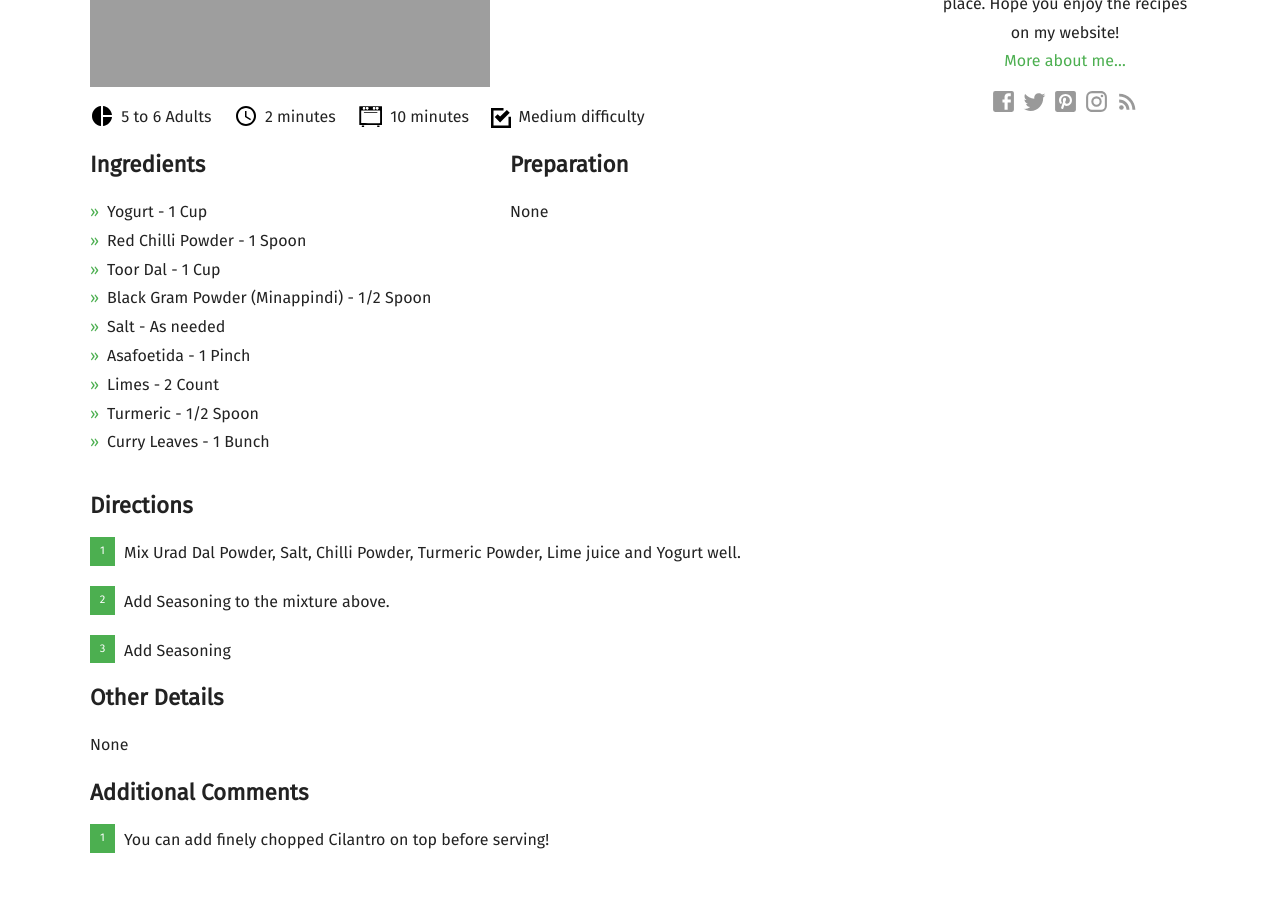
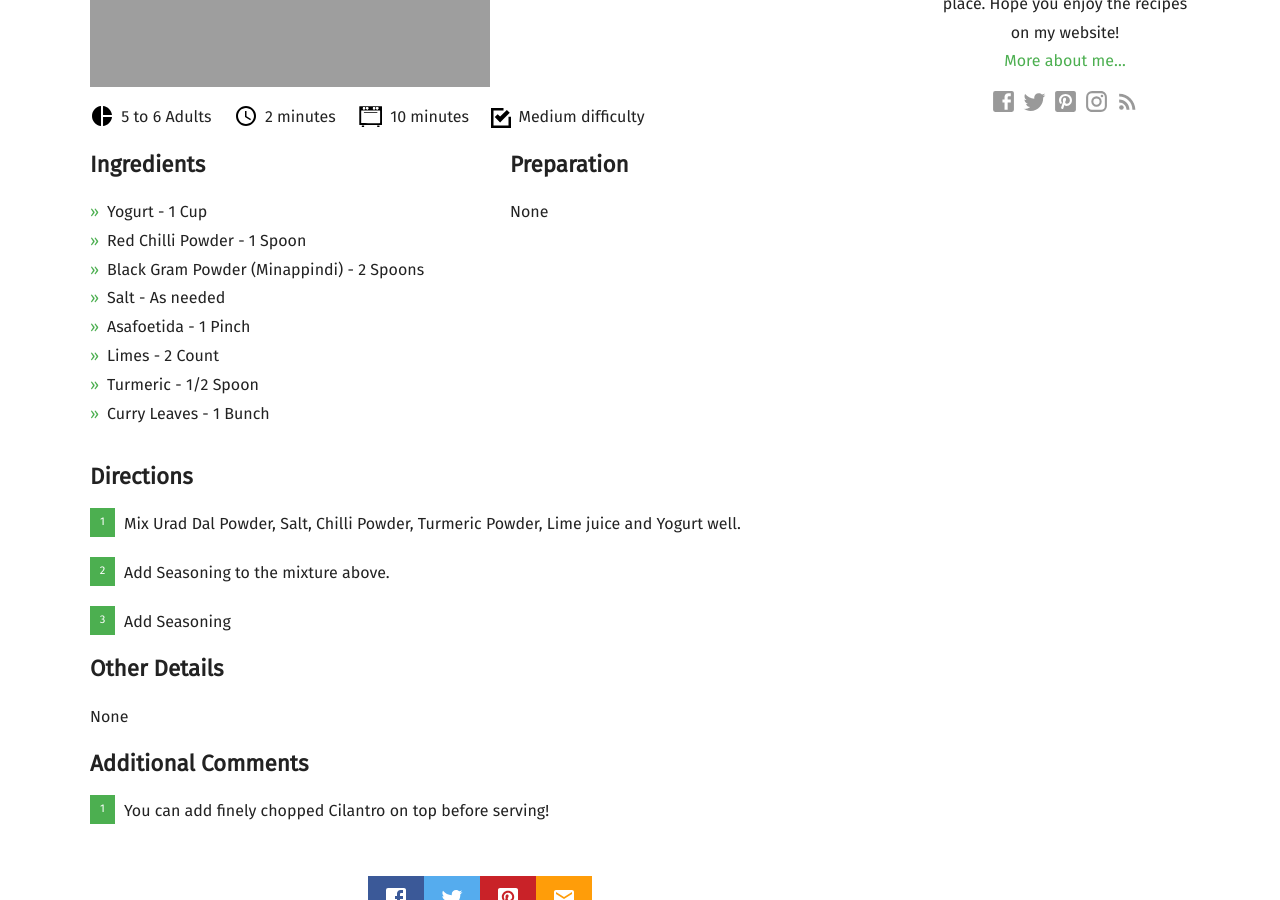
Before and after one commit to mallikasdishes/github.io, a Jekyll site: the page built from _posts/2019-02-18-dangaru-kootu.md, in a window 1280 px wide and 900 px high, scrolled down 694 px. Built offline with Jekyll 4.4.1, drawn with Linux system fonts in a browser that asks for light colours; nearby versions of some CDN libraries; some web fonts are replaced; comment, search, counter and statistics services are not loaded.

Commit message:
Update 2019-02-18-dangaru-kootu.md

```diff
--- a/_posts/2019-02-18-dangaru-kootu.md
+++ b/_posts/2019-02-18-dangaru-kootu.md
@@ -16,8 +16,7 @@
   ingredients_markdown: |-
       * Yogurt - 1 Cup
       * Red Chilli Powder - 1 Spoon
-      * Toor Dal - 1 Cup
-      * Black Gram Powder (Minappindi) - 1/2 Spoon
+      * Black Gram Powder (Minappindi) - 2 Spoons
       * Salt - As needed
       * Asafoetida - 1 Pinch
       * Limes - 2 Count
```
